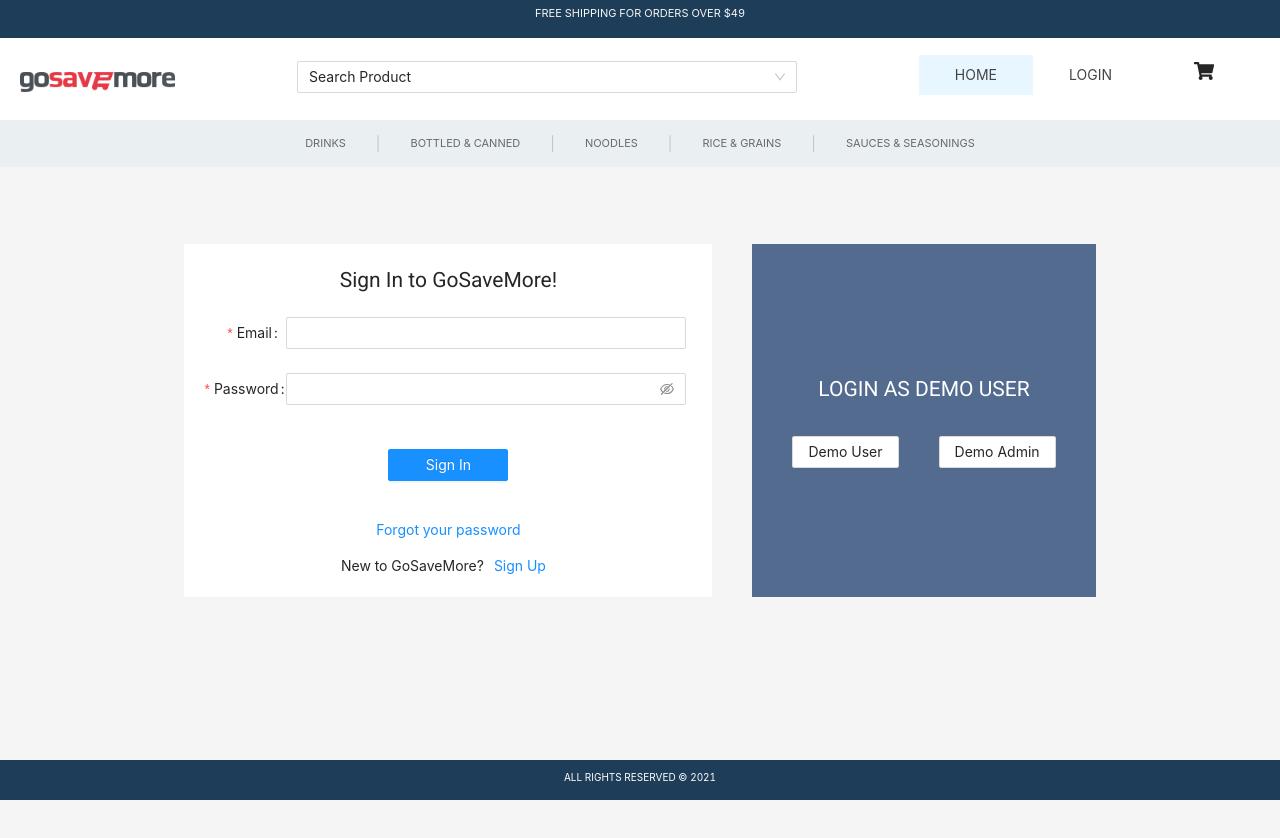
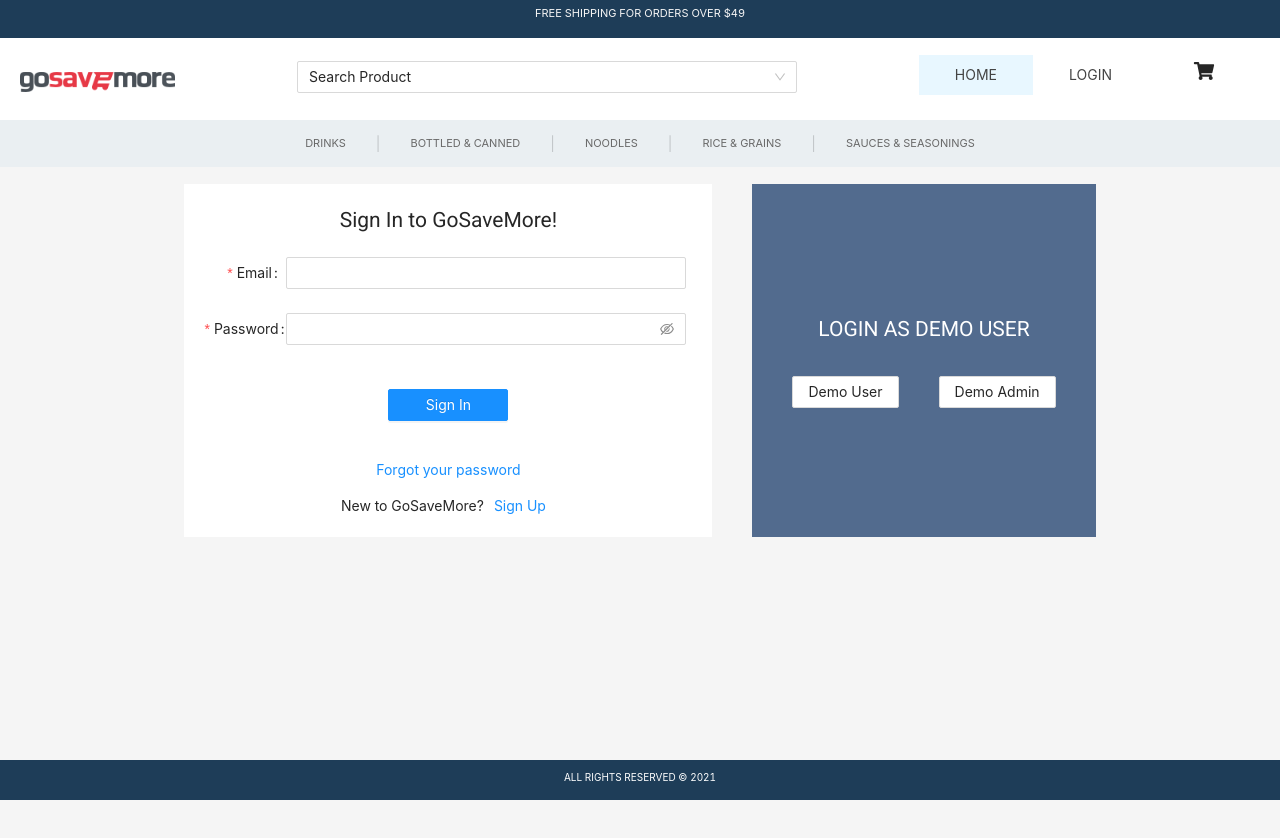
Before and after one commit to gosavemore-com/gosavemore-fe, a React (Create React App) app: page /login in a window 1280 px wide. Shown: the top 838 px of the page. Before the commit the page ends 800 px from the top, so only its background shows below. Built offline with nearby package versions, Linux system fonts and the light colour scheme.

Commit message:
modified styling in app component

```diff
--- a/src/assets/scss/base.scss
+++ b/src/assets/scss/base.scss
@@ -36,7 +36,6 @@
   max-width: 1200px;
   min-height: calc(100vh - (38px + 40px));
   margin: 0 auto;
-  padding-top: 60px;
 }
 
 h1,
--- a/src/assets/scss/carousel.scss
+++ b/src/assets/scss/carousel.scss
@@ -1,7 +1,6 @@
 .slider {
   @include flex(center, center);
   background: #000;
-  padding: 20px;
   height: 300px;
   overflow: hidden;
 
--- a/src/assets/scss/home.scss
+++ b/src/assets/scss/home.scss
@@ -1,6 +1,6 @@
 .home {
   margin-top: 104px;
-  padding-bottom: 20px;
+
   &-list {
     h3 {
       margin-top: 20px;
```
Also changed, not shown: 1 other file (tests, documents, lock files or other folders).
